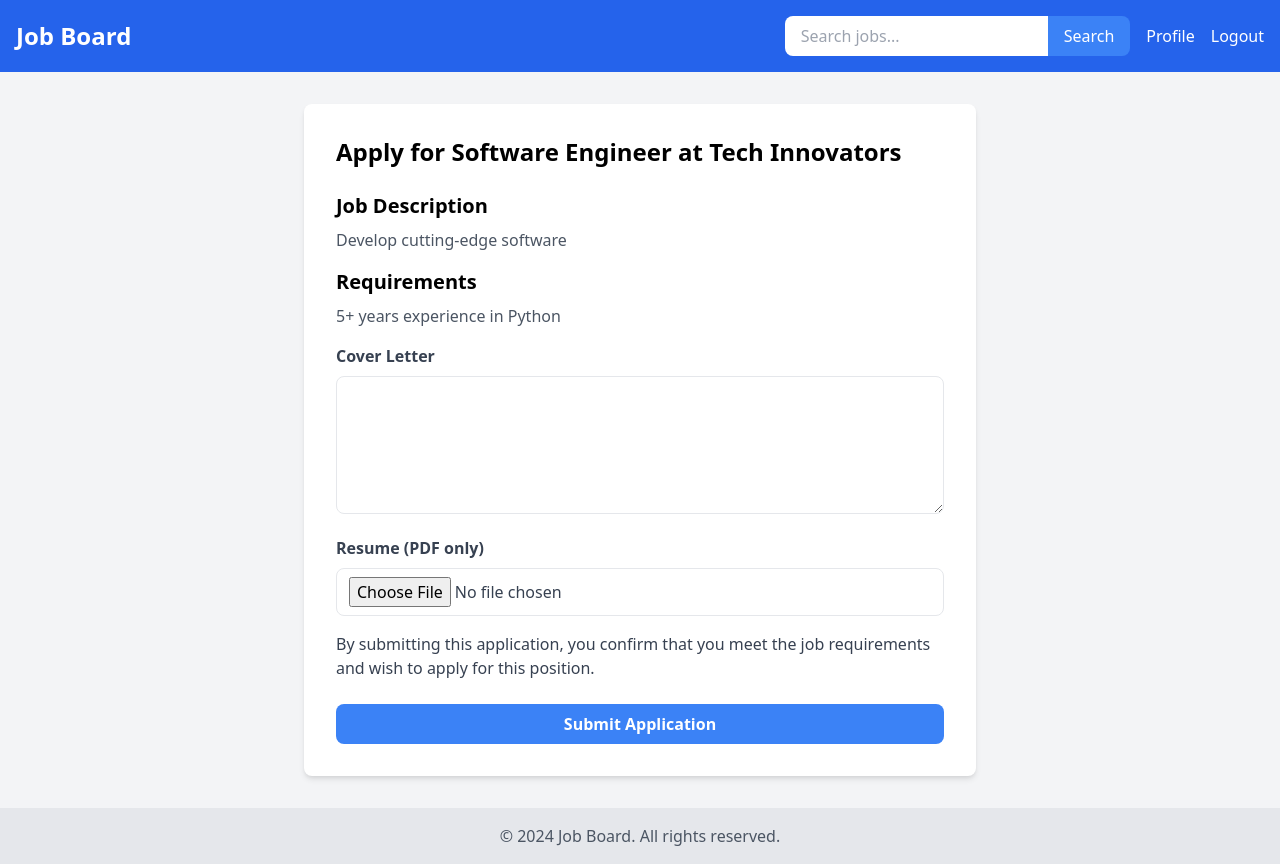
After one commit to thomascodes1-dot/HotSauceJobs_agent, a Flask app: page /apply/1 in a window 1280 px wide. The commit adds this page. Run offline with Flask 3, Linux system fonts and the light colour scheme; a user stored in the database is signed in.

Commit message:
Agent step completed: Add an application submission system

```diff
--- a/app.py
+++ b/app.py
@@ -14,6 +14,12 @@ def create_app():
         print("Database URL is not set")
     app.config["SQLALCHEMY_DATABASE_URI"] = database_url
     app.config["SECRET_KEY"] = os.environ.get("SECRET_KEY", "your-secret-key")
+
+    # Configure upload folder
+    app.config['UPLOAD_FOLDER'] = os.path.join(app.root_path, 'uploads')
+    if not os.path.exists(app.config['UPLOAD_FOLDER']):
+        os.makedirs(app.config['UPLOAD_FOLDER'])
+
     db.init_app(app)
 
     login_manager = LoginManager()
@@ -70,8 +76,8 @@ def add_sample_data():
 
         # Add sample job applications
         logging.info("Adding sample job applications")
-        application1 = JobApplication(job_id=job1.id, user_id=user1.id, status="pending", created_at=datetime.utcnow())
-        application2 = JobApplication(job_id=job2.id, user_id=user3.id, status="accepted", created_at=datetime.utcnow())
+        application1 = JobApplication(job_id=job1.id, user_id=user1.id, status="pending", created_at=datetime.utcnow(), cover_letter="Sample cover letter", resume_filename="sample_resume.pdf")
+        application2 = JobApplication(job_id=job2.id, user_id=user3.id, status="accepted", created_at=datetime.utcnow(), cover_letter="Another sample cover letter", resume_filename="another_sample_resume.pdf")
         db.session.add_all([application1, application2])
         db.session.commit()
 
--- a/models.py
+++ b/models.py
@@ -33,5 +33,7 @@ class JobApplication(db.Model):
     id = db.Column(db.Integer, primary_key=True)
     job_id = db.Column(db.Integer, db.ForeignKey('job.id'), nullable=False)
     user_id = db.Column(db.Integer, db.ForeignKey('user.id'), nullable=False)
-    status = db.Column(db.String(20), default='pending')  # e.g., 'pending', 'accepted', 'rejected'
+    status = db.Column(db.String(20), default='pending')
     created_at = db.Column(db.DateTime, server_default=db.func.now())
+    cover_letter = db.Column(db.Text, nullable=False)
+    resume_filename = db.Column(db.String(255), nullable=False)
--- a/pyproject.toml
+++ b/pyproject.toml
@@ -12,6 +12,7 @@ flask-sqlalchemy = "^3.1.1"
 psycopg2-binary = "^2.9.9"
 flask-login = "^0.6.3"
 werkzeug = "^3.0.4"
+flask-wtf = "^1.2.1"
 
 
 [build-system]
--- a/routes.py
+++ b/routes.py
@@ -1,11 +1,20 @@
-from flask import Blueprint, render_template, request, jsonify, redirect, url_for, flash
+from flask import Blueprint, render_template, request, jsonify, redirect, url_for, flash, current_app, abort
 from flask_login import login_user, login_required, logout_user, current_user
-from models import Company, Job, User
+from models import Company, Job, User, JobApplication
 from extensions import db
 from werkzeug.security import check_password_hash, generate_password_hash
+from werkzeug.utils import secure_filename
+from flask_wtf import FlaskForm
+from wtforms import TextAreaField, FileField
+from wtforms.validators import DataRequired
+import os
 import logging
 
 main = Blueprint('main', __name__)
+
+class JobApplicationForm(FlaskForm):
+    cover_letter = TextAreaField('Cover Letter', validators=[DataRequired()])
+    resume = FileField('Resume', validators=[DataRequired()])
 
 @main.route('/')
 def index():
@@ -42,18 +51,14 @@ def login():
         password = request.form.get('password')
         logging.info(f"Login attempt for username: {username}")
         user = User.query.filter_by(username=username).first()
-        if user:
-            logging.info(f"User found: {user.username}")
-            if check_password_hash(user.password_hash, password):
-                login_user(user)
-                logging.info(f"User {username} logged in successfully")
-                flash('Logged in successfully.', 'success')
-                return redirect(url_for('main.index'))
-            else:
-                logging.warning(f"Invalid password for user: {username}")
+        if user and user.check_password(password):
+            login_user(user)
+            logging.info(f"User {username} logged in successfully")
+            flash('Logged in successfully.', 'success')
+            return redirect(url_for('main.index'))
         else:
-            logging.warning(f"User not found: {username}")
-        flash('Invalid username or password.', 'error')
+            logging.warning(f"Invalid login attempt for user: {username}")
+            flash('Invalid username or password.', 'error')
     return render_template('login.html')
 
 @main.route('/logout')
@@ -87,3 +92,45 @@ def register():
             return redirect(url_for('main.login'))
 
     return render_template('register.html')
+
+@main.route('/apply/<int:job_id>', methods=['GET', 'POST'])
+@login_required
+def apply_for_job(job_id):
+    job = Job.query.get_or_404(job_id)
+    form = JobApplicationForm()
+
+    if current_user.is_employer:
+        flash('Employers cannot apply for jobs.', 'error')
+        return redirect(url_for('main.company', company_id=job.company_id))
+
+    if form.validate_on_submit():
+        existing_application = JobApplication.query.filter_by(job_id=job_id, user_id=current_user.id).first()
+        if existing_application:
+            flash('You have already applied for this job.', 'warning')
+        else:
+            cover_letter = form.cover_letter.data
+            resume = form.resume.data
+            filename = secure_filename(resume.filename)
+            resume_path = os.path.join(current_app.config['UPLOAD_FOLDER'], filename)
+            resume.save(resume_path)
+
+            application = JobApplication(
+                job_id=job_id,
+                user_id=current_user.id,
+                cover_letter=cover_letter,
+                resume_filename=filename
+            )
+            db.session.add(application)
+            db.session.commit()
+            flash('Your application has been submitted successfully.', 'success')
+        return redirect(url_for('main.profile'))
+
+    return render_template('apply.html', job=job, form=form)
+
+@main.route('/application/<int:application_id>')
+@login_required
+def view_application(application_id):
+    application = JobApplication.query.get_or_404(application_id)
+    if application.user_id != current_user.id:
+        abort(403)  # Forbidden access
+    return render_template('view_application.html', application=application)
--- /dev/null
+++ b/templates/apply.html
@@ -0,0 +1,32 @@
+{% extends "base.html" %}
+
+{% block content %}
+<div class="max-w-2xl mx-auto bg-white p-8 rounded-lg shadow-md">
+    <h2 class="text-2xl font-bold mb-6">Apply for {{ job.title }} at {{ job.company.name }}</h2>
+    <form method="POST" action="{{ url_for('main.apply_for_job', job_id=job.id) }}" enctype="multipart/form-data">
+        {{ form.hidden_tag() }}
+        <div class="mb-4">
+            <h3 class="text-xl font-semibold mb-2">Job Description</h3>
+            <p class="text-gray-600 mb-4">{{ job.description }}</p>
+        </div>
+        <div class="mb-4">
+            <h3 class="text-xl font-semibold mb-2">Requirements</h3>
+            <p class="text-gray-600 mb-4">{{ job.requirements }}</p>
+        </div>
+        <div class="mb-4">
+            <label for="cover_letter" class="block text-gray-700 font-bold mb-2">Cover Letter</label>
+            {{ form.cover_letter(class="w-full px-3 py-2 border rounded-lg text-gray-700 focus:outline-none focus:border-blue-500", rows=5) }}
+        </div>
+        <div class="mb-4">
+            <label for="resume" class="block text-gray-700 font-bold mb-2">Resume (PDF only)</label>
+            {{ form.resume(class="w-full px-3 py-2 border rounded-lg text-gray-700 focus:outline-none focus:border-blue-500") }}
+        </div>
+        <div class="mb-6">
+            <p class="text-gray-700">By submitting this application, you confirm that you meet the job requirements and wish to apply for this position.</p>
+        </div>
+        <button type="submit" class="w-full bg-blue-500 text-white font-bold py-2 px-4 rounded-lg hover:bg-blue-600 focus:outline-none focus:shadow-outline">
+            Submit Application
+        </button>
+    </form>
+</div>
+{% endblock %}
--- a/templates/company.html
+++ b/templates/company.html
@@ -11,7 +11,10 @@
         <h3 class="text-xl font-semibold mb-2">{{ job.title }}</h3>
         <p class="text-gray-600 mb-4">{{ job.description }}</p>
         <h4 class="font-semibold mb-2">Requirements:</h4>
-        <p class="text-gray-600">{{ job.requirements }}</p>
+        <p class="text-gray-600 mb-4">{{ job.requirements }}</p>
+        {% if current_user.is_authenticated and not current_user.is_employer %}
+        <a href="{{ url_for('main.apply_for_job', job_id=job.id) }}" class="bg-blue-500 text-white px-4 py-2 rounded hover:bg-blue-400">Apply for this job</a>
+        {% endif %}
     </div>
     {% endfor %}
 </div>
```
Also changed, not shown: templates/profile.html (+14 -2 lines), 1 other file.
